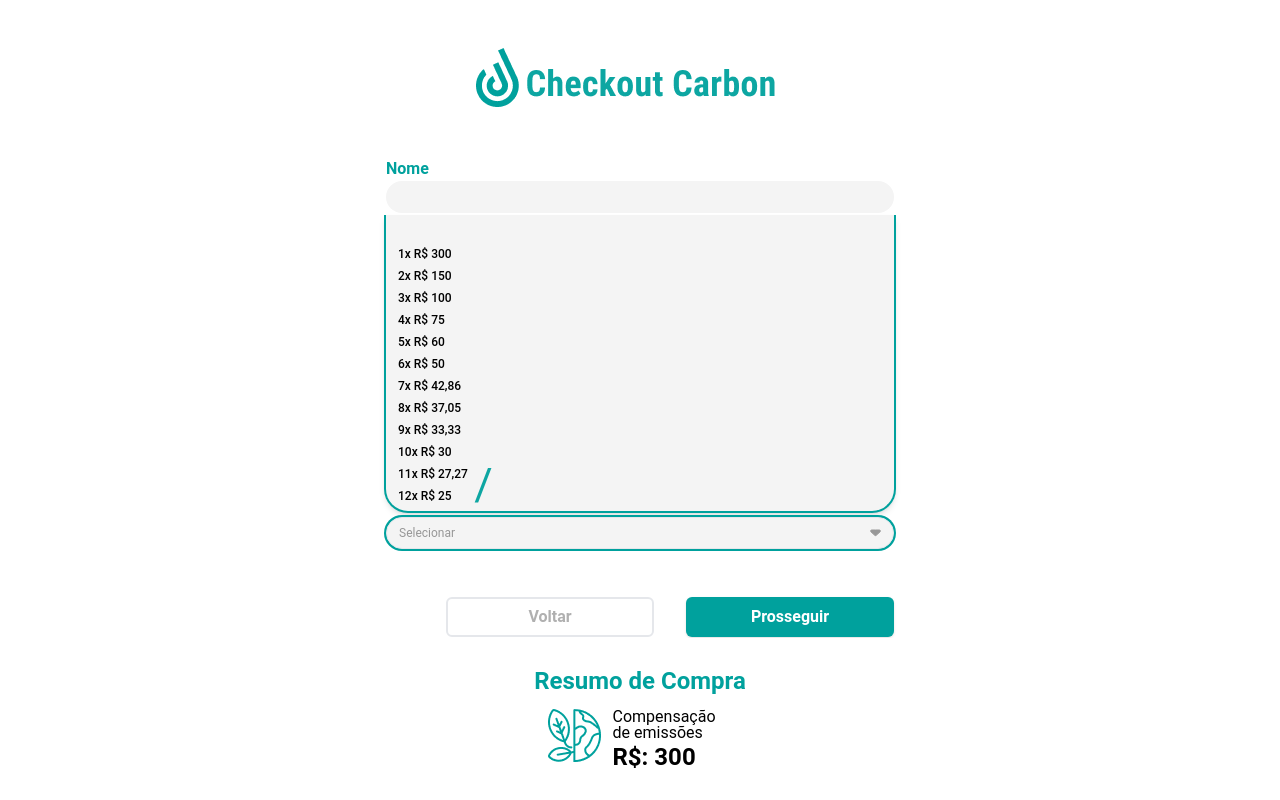
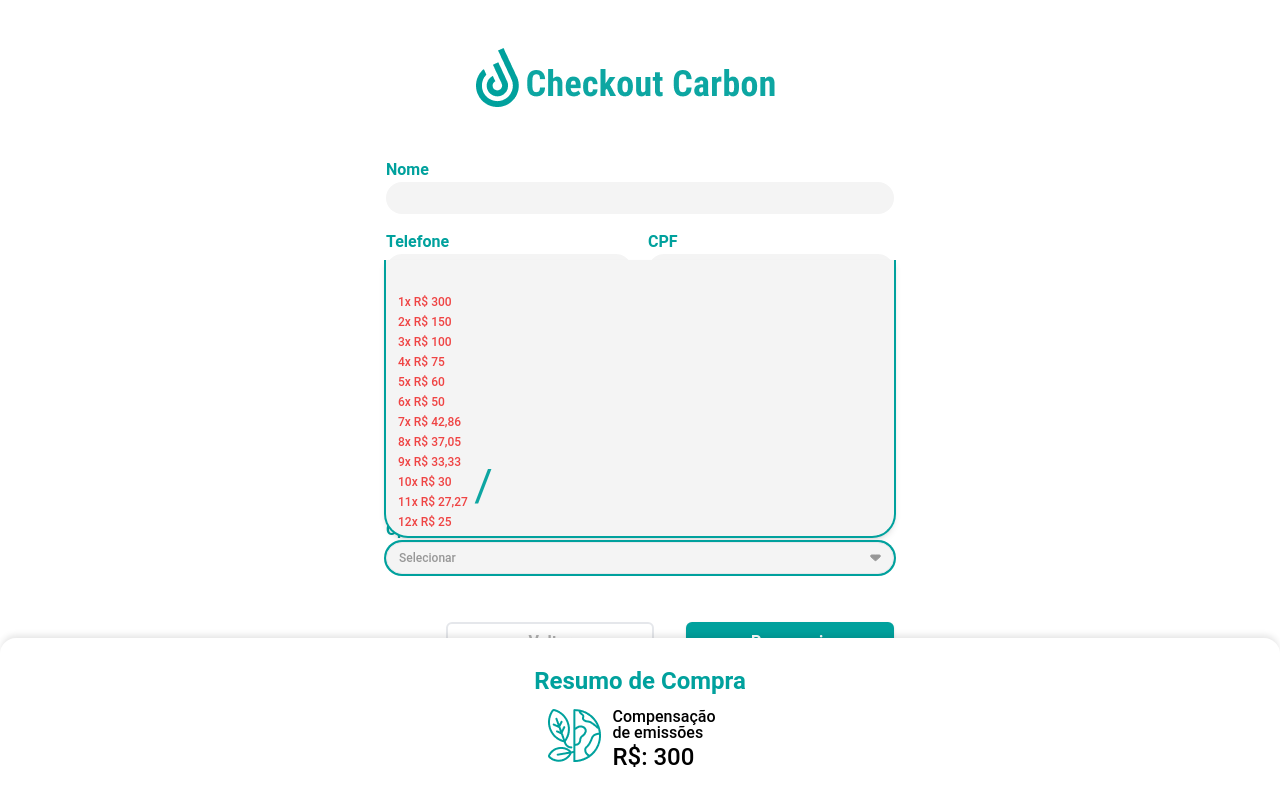
Before and after one commit to SallesCosta/checkout-carbon, a Next.js app: page / in a window 1280 px wide. Both pictures are taken after a click on the button "Selecionar". Built offline with nearby package versions, Linux system fonts and the light colour scheme.

Commit message:
feat(ui): enhance form styling and layout

```diff
--- a/src/app/globals.css
+++ b/src/app/globals.css
@@ -12,6 +12,7 @@ p, span, b, a {
   padding: 0;
   box-sizing: border-box;
   vertical-align: baseline;
+  font-weight: 500;
 }
 
 h1, h2, h3, h4, h5, h6 {
@@ -30,10 +31,10 @@ h1, h2, h3, h4, h5, h6 {
   gap: 1rem;
   text-align: center;
 }
-
+/*
 .dateDiviser input::placeholder {
   text-align: center;
-}
+} */
 
 @media (min-width: 640px) {
   .dateDiviser {
--- a/src/app/page.tsx
+++ b/src/app/page.tsx
@@ -6,7 +6,7 @@ import { Summary } from '@/components/Summary/Summary'
 
 export default async function Home() {
   return (
-    <Stack as="main" className="relative h-screen bg-white">
+    <Stack as="main" className="relative min-h-screen overflow-y-auto bg-white min-h-[1000px]">
       <CheckoutForm />
       <Summary />
     </Stack>
--- a/src/components/CheckoutForm/CheckoutForm.tsx
+++ b/src/components/CheckoutForm/CheckoutForm.tsx
@@ -12,7 +12,7 @@ export const CheckoutForm = () => {
 
   return (
     <div className="mx-auto max-w-[572px]">
-      <div className="flex h-[157px] items-center justify-center">
+      <div className="flex items-center justify-center py-12">
         <CustomImage
           src={LogoHeader}
           alt="logo header"
@@ -51,12 +51,12 @@ export const CheckoutForm = () => {
               maxLength={2}
               max={31}
               placeholder="10"
-              className="max-w-[53px] p-0 sm:max-w-[85px]"
+              className="max-w-[53px] p-0 text-center placeholder:text-center sm:max-w-[85px]"
               mask="day"
             />
             <Input
               placeholder="29"
-              className="max-w-[53px] p-0 sm:max-w-[85px]"
+              className="max-w-[53px] p-0 text-center placeholder:text-center sm:max-w-[85px]"
               maxLength={2}
               min={year}
             />
--- a/src/components/Summary/Summary.tsx
+++ b/src/components/Summary/Summary.tsx
@@ -6,7 +6,7 @@ import { Stack } from '@/components/Stack/Stack'
 
 export const Summary = () => {
   return (
-    <div className="absolute bottom-0 flex h-[162px] w-full flex-col items-center justify-center gap-3 rounded-t-2xl bg-white">
+  <div className="fixed bottom-0 z-50 flex h-[162px] w-full flex-col items-center justify-center gap-3 rounded-t-2xl bg-white  shadow-[0_-4px_6px_-1px_rgba(0,0,0,0.1)]">
         <Title className="text-primary" text="Resumo de Compra" />
         <div className="flex flex-row gap-3">
           <CustomImage src={LogoFooter} alt="logo" width={53} height={53} />
@@ -18,6 +18,5 @@ export const Summary = () => {
             <Text as="b" text="R$: 300" className="text-2xl" />
           </Stack>
         </div>
-    </div>
-  )
+      </div>)
 }
--- a/src/components/ui/button.tsx
+++ b/src/components/ui/button.tsx
@@ -9,7 +9,7 @@ const buttonVariants = cva('w-72 sm:w-52 h-10 font-bold rounded-md', {
   variants: {
     variant: {
       default:
-        'bg-primary  text-primary-foreground shadow hover:bg-primary/90 text-white ',
+        'bg-primary text-primary-foreground shadow hover:bg-primary/90 text-white ',
 
       outline: 'transparent text-gray200 border-2',
     },
--- a/src/components/ui/select.tsx
+++ b/src/components/ui/select.tsx
@@ -80,7 +80,7 @@ const SelectContent = React.forwardRef<
       ref={ref}
       className={cn(
         'text-popover-foreground relative z-0 -ml-[2px] -mt-6' +
-          ' bg-gray100 pt-6' +
+          ' bg-gray100 pt-7' +
           ' max-h-96' +
           ' overflow-hidden rounded-b-3xl border-b-2 border-l-2 border-r-2 border-primary shadow-md data-[state=open]:animate-in data-[state=closed]:animate-out data-[state=closed]:fade-out-0 data-[state=open]:fade-in-0 data-[state=closed]:zoom-out-95 data-[state=open]:zoom-in-95 data-[side=bottom]:slide-in-from-top-2 data-[side=left]:slide-in-from-right-2 data-[side=right]:slide-in-from-left-2 data-[side=top]:slide-in-from-bottom-2',
         position === 'popper' &&
@@ -95,7 +95,7 @@ const SelectContent = React.forwardRef<
         className={cn(
           'p-1',
           position === 'popper' &&
-            'h-[var(--radix-select-trigger-height)] w-full min-w-[var(--radix-select-trigger-width)]',
+            'h-[var(--radix-select-trigger-height)] w-full min-w-[var(--radix-select-trigger-width)] font-medium leading-4 text-red-500',
         )}
       >
         {children}
@@ -184,6 +184,7 @@ const options = [
 export function CustomSelect() {
   return (
     <Select>
+      <label className="font-bold text-primary">Opções de Parcelamento</label>
       <SelectTrigger className="placeholder:text-muted-foreground h-8 rounded-full bg-[#f4f4f4] pl-3 focus:border-primary focus:outline-none focus:ring-2 focus:ring-primary data-[state=open]:ring-2 data-[state=open]:ring-primary">
         <SelectValue placeholder="Selecionar" />
       </SelectTrigger>
```
Lines whose indentation alone changed are shown as unchanged.
